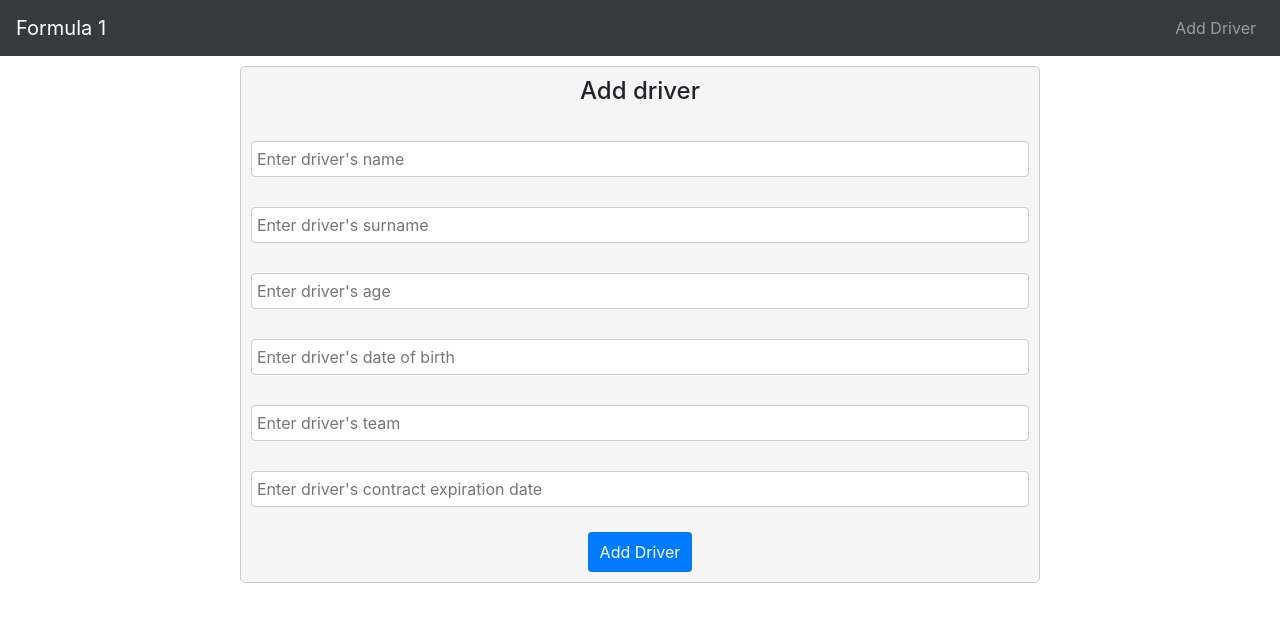
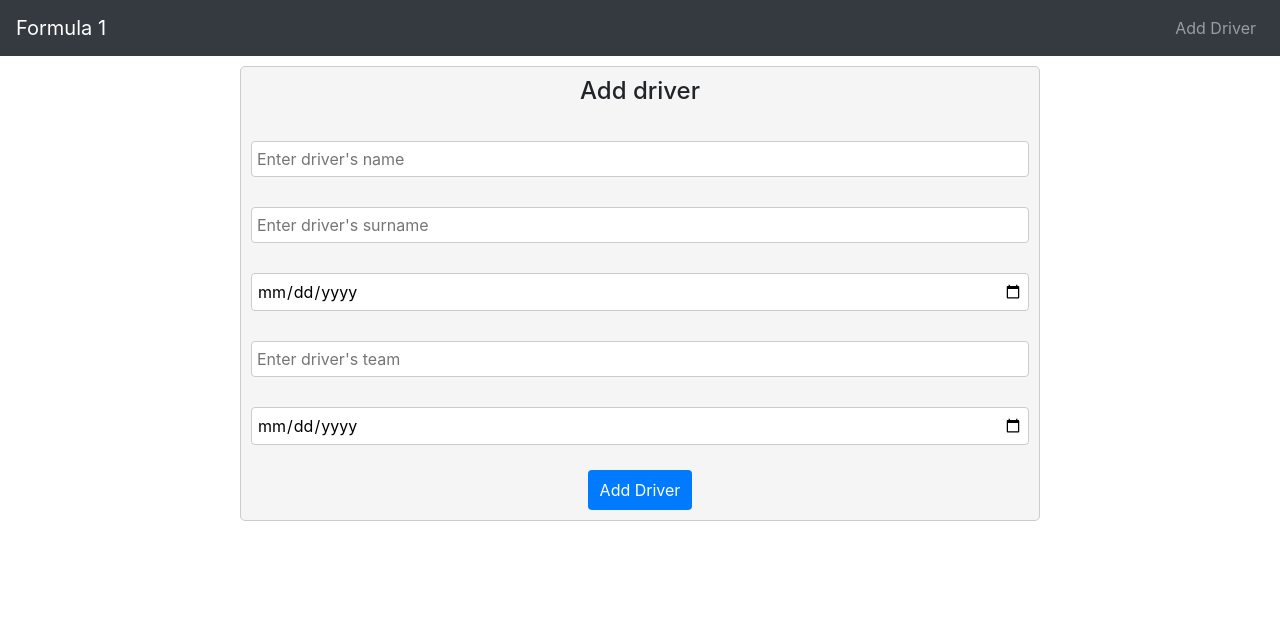
Before and after one commit to Rokki-R/CRUD, a React (Create React App) app: page /create in a window 1280 px wide. Shown: the top 622 px of the page. Built offline with nearby package versions, Linux system fonts and the light colour scheme.

Commit message:
Added validations to 'add driver' form

```diff
--- a/src/AddDriver.css
+++ b/src/AddDriver.css
@@ -20,6 +20,14 @@
     border-radius: 4px;
   }
 
+  .ageError, .dateError {
+    /* Add your custom styles for the error state */
+    border: 2px solid red;
+    color: red;
+    /* Any other styles you want to apply */
+  }
+
+
   .form-button {
     background-color: #007bff;
     color: white;
--- a/src/AddDriver.js
+++ b/src/AddDriver.js
@@ -1,25 +1,80 @@
 import React, { useState } from 'react';
-import toast from 'react-hot-toast';
+import toast, { Toaster } from 'react-hot-toast';
 import axios from 'axios';
 import { variables } from './Variables';
-import './AddDriver.css'; // Import your custom CSS file
+import './AddDriver.css';
 
 const AddDriver = () => {
   const [name, setName] = useState('');
   const [surname, setSurname] = useState('');
-  const [age, setAge] = useState('');
+  const [date_of_birth, setDateOfBirth] = useState('');
   const [team, setTeam] = useState('');
   const [contract_expiration, setContractExpiration] = useState('');
-  const [date_of_birth, setDateOfBirth] = useState('');
+  const [birthDateError, setBirthDateError] = useState('');
+  const [contractExpDateError, setContractExpError] = useState('');
 
+  function calculateAge(birthDate) {
+    const birthdateArray = birthDate.split('-');
+    const birthYear = parseInt(birthdateArray[0]);
+    const birthMonth = parseInt(birthdateArray[1]);
+    const birthDay = parseInt(birthdateArray[2]);
+
+    const today = new Date();
+    const currentYear = today.getFullYear();
+    const currentMonth = today.getMonth() + 1;
+    const currentDay = today.getDate();
+
+    let age = currentYear - birthYear;
+
+    if (currentMonth < birthMonth || (currentMonth === birthMonth && currentDay < birthDay)) {
+      age--;
+    }
+
+    return age;
+  }
+
+  function checkFields() {
+    let isValid = true;
+
+    // Check if fields are filled
+    if (!name || !surname || !date_of_birth || !team || !contract_expiration) {
+      toast.error('Please fill in all fields');
+      return false;
+    }
+    // Check if date of birth format is YYYY-MM-DD
+    const dateRegex = /^\d{4}-\d{2}-\d{2}$/;
+    if (!dateRegex.test(date_of_birth)) {
+      setBirthDateError('Date must be provided in YYYY-MM-DD format');
+      isValid = false;
+    } else {
+      setBirthDateError('');
+    }
+    // Check if contract expiration date format is YYYY-MM-DD
+    if (!dateRegex.test(contract_expiration)) {
+      setContractExpError('Date must be provided in YYYY-MM-DD format');
+      isValid = false;
+    } else {
+      setContractExpError('');
+    }
+
+    // Check if contract expiration date is not earlier than date of birth
+    if (dateRegex.test(date_of_birth) && dateRegex.test(contract_expiration)) {
+      if (contract_expiration <= date_of_birth) {
+        toast.error('Contract expiration date has to be later than date of birth');
+        isValid = false;
+      }
+    }
+
+    return isValid;
+  }
 
   const handleCreate = (event) => {
     event.preventDefault();
-
+    if (checkFields()) {
       const formData = new FormData();
       formData.append('name', name);
       formData.append('surname', surname);
-    formData.append('age', age);
+      formData.append('age', calculateAge(date_of_birth).toString());
       formData.append('date_of_birth', date_of_birth);
       formData.append('team', team);
       formData.append('contract_expiration', contract_expiration);
@@ -27,36 +82,82 @@ const AddDriver = () => {
       axios
         .post(variables.API_URL + 'Driver/createDriver', formData)
         .then((response) => {
-        console.log(response.status)
           if (response.status === 200) {
             toast.success('Driver creation succeeded!');
+            // Clear the input and error message when data is successfully submitted
+            setName('');
+            setSurname('');
+            setDateOfBirth('');
+            setTeam('');
+            setContractExpiration('');
           } else {
             toast.error('Error');
           }
         })
         .catch((error) => {
           console.error(error);
-        toast.error('Įvyko klaida, susisiekite su administratoriumi!');
+          toast.error({ error });
         });
+    }
   };
 
   return (
     <div className="form-container">
-        <center><h1>Add driver</h1></center>
+      <center>
+        <h1>Add driver</h1>
+      </center>
       <form>
-        <input className="form-input" type="text" name="name" placeholder = "Enter driver's name" value = {name} onChange={(event) => setName(event.target.value)}/>
-        <input className="form-input" type="text" name="surname" placeholder = "Enter driver's surname" value = {surname} onChange={(event) => setSurname(event.target.value)}/>
-        <input className="form-input" type="text" name="age" placeholder = "Enter driver's age" value = {age} onChange={(event) => setAge(event.target.value)}/>
-        <input className="form-input" type="text" name="date_of_birth" placeholder = "Enter driver's date of birth" value = {date_of_birth} onChange={(event) => setDateOfBirth(event.target.value)}/>
-        <input className="form-input" type="text" name="team" placeholder = "Enter driver's team" value = {team} onChange={(event) => setTeam(event.target.value)}/>
-        <input className="form-input" type="text" name="contract_expiration" placeholder = "Enter driver's contract expiration date" value= {contract_expiration} onChange={(event) => setContractExpiration(event.target.value)}/>
-        <center><button className="form-button" type="submit" onClick={(event) => handleCreate(event)}>
+        <Toaster />
+        <input
+          className="form-input"
+          type="text"
+          name="name"
+          placeholder="Enter driver's name"
+          value={name}
+          onChange={(event) => setName(event.target.value)}
+        />
+        <input
+          className="form-input"
+          type="text"
+          name="surname"
+          placeholder="Enter driver's surname"
+          value={surname}
+          onChange={(event) => setSurname(event.target.value)}
+        />
+        <input
+          className={`form-input ${birthDateError ? 'dateError' : ''}`}
+          type="date"
+          name="date_of_birth"
+          placeholder="Enter driver's date of birth"
+          value={date_of_birth}
+          onChange={(event) => setDateOfBirth(event.target.value)}
+        />
+        {birthDateError}
+        <input
+          className="form-input"
+          type="text"
+          name="team"
+          placeholder="Enter driver's team"
+          value={team}
+          onChange={(event) => setTeam(event.target.value)}
+        />
+        <input
+          className={`form-input ${contractExpDateError ? 'dateError' : ''}`}
+          type="date"
+          name="contract_expiration"
+          placeholder="Enter driver's contract expiration date"
+          value={contract_expiration}
+          onChange={(event) => setContractExpiration(event.target.value)}
+        />
+        {contractExpDateError}
+        <center>
+          <button className="form-button" type="submit" onClick={(event) => handleCreate(event)}>
             Add Driver
-        </button></center>
+          </button>
+        </center>
       </form>
     </div>
   );
-
-}
+};
 
 export default AddDriver;
```
Also changed, not shown: 2 other files (tests, documents, lock files or other folders). Lines whose indentation alone changed are shown as unchanged.
